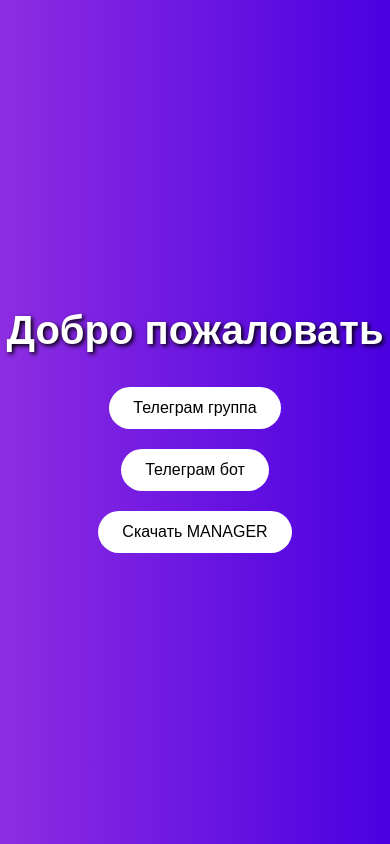
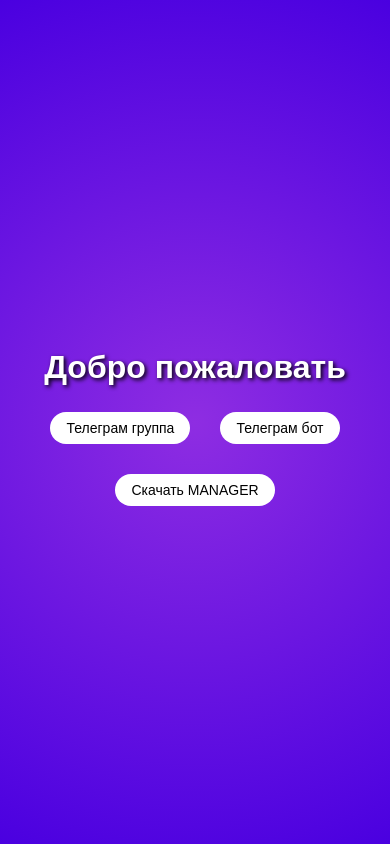
Before and after one commit to loot77/loot77.github.io, a plain HTML site: page index.html in a window 390 px wide. Drawn offline with Linux system fonts and the light colour scheme.

Commit message:
Update index.html

```diff
--- a/index.html
+++ b/index.html
@@ -2,12 +2,13 @@
 <html>
 <head>
   <meta charset="utf-8">
+  <meta name="viewport" content="width=device-width, initial-scale=1.0">
   <title>Главное меню</title>
   <style>
     body {
       font-family: Arial, sans-serif;
       text-align: center;
-      background: linear-gradient(to right, #8e2de2, #4a00e0);
+      background: radial-gradient(circle, rgba(142,45,226,1) 0%, rgba(74,0,224,1) 100%);
       height: 100vh;
       margin: 0;
       color: white;
@@ -42,9 +43,28 @@
       box-shadow: 0 4px 6px rgba(0, 0, 0, 0.1);
     }
 
+    .button-container {
+      display: flex;
+      justify-content: center;
+      flex-wrap: wrap;
+      gap: 10px;
+    }
+
     a {
       color: inherit;
       text-decoration: none;
+    }
+
+    @media (max-width: 768px) {
+      h1 {
+        font-size: 32px;
+        margin-bottom: 16px;
+      }
+
+      button {
+        font-size: 14px;
+        padding: 8px 16px;
+      }
     }
   </style>
   <script>
@@ -58,6 +78,7 @@
 </head>
 <body>
   <h1>Добро пожаловать</h1>
+  <div class="button-container">
     <a href="https://t.me/amongPC" target="_blank">
       <button>Телеграм группа</button>
     </a>
@@ -65,5 +86,6 @@
       <button>Телеграм бот</button>
     </a>
     <button onclick="download('TOHE.dll', 'TOHE.dll')">Скачать MANAGER</button>
+  </div>
 </body>
 </html>
```
Lines whose indentation alone changed are shown as unchanged.
